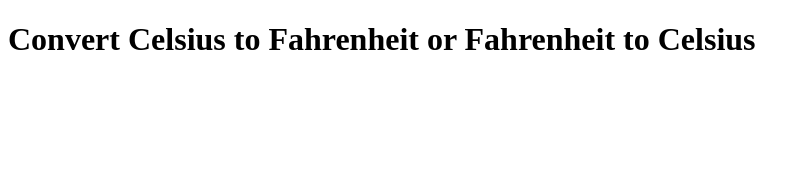
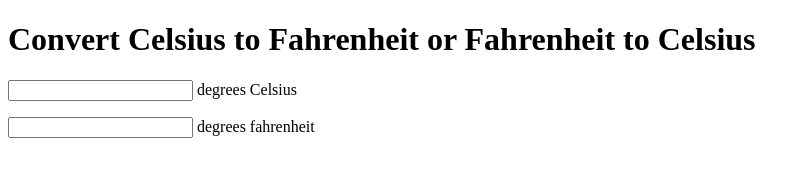
Before and after one commit to kbazant/cffc, a plain HTML site: page index.html in a window 1280 px wide. Shown: the whole page, without its empty margins (0-810 px from the left). Drawn offline with Linux system fonts and the light colour scheme.

Commit message:
added input fields for two temperature systems

```diff
--- a/index.html
+++ b/index.html
@@ -10,6 +10,17 @@
 
 <body>
 	<h1>Convert Celsius to Fahrenheit or Fahrenheit to Celsius</h1>
+
+	<p><input id="c" onkeyup="convert('C')"> degrees Celsius</p>
+
+	<p><input id="f" onkeyup="convert('F')"> degrees fahrenheit</p>
+
+<!--Scripts-->
+<script src="/js/scripts.js">
+
+	</script>
+
+
 </body>
 
 </html>
```
